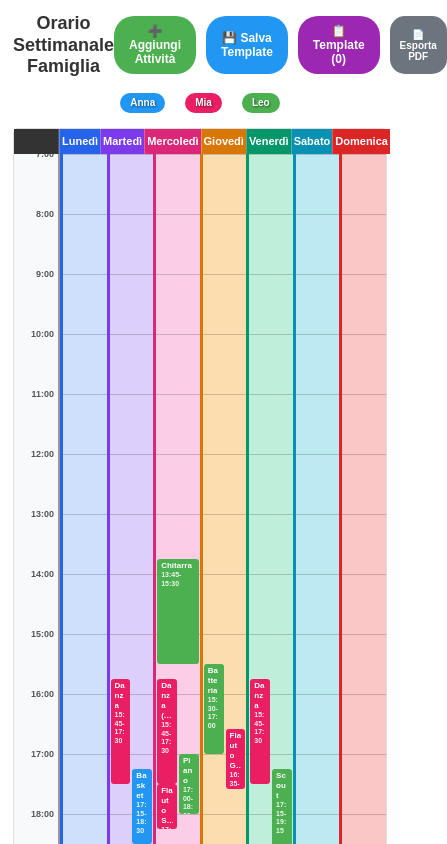
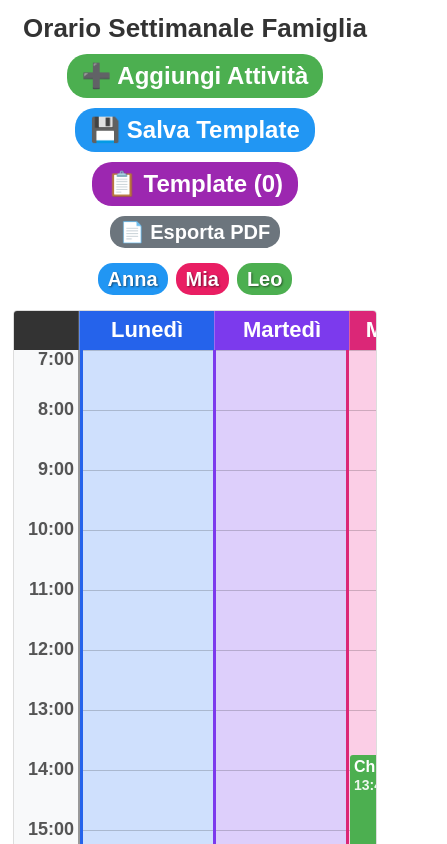
Before and after one commit to MihaelaAghirculesei/intelligent-family-calendar, an Angular app in the folder angular-version/: page / in a window 390 px wide. Shown: the top 844 px of the page, 447 px wide, since content can reach past the window. Built offline with nearby package versions, Linux system fonts and the light colour scheme.

Commit message:
style: enlarge on-screen text and keep the header usable at any width

```diff
--- a/angular-version/src/app/components/calendar/calendar.component.css
+++ b/angular-version/src/app/components/calendar/calendar.component.css
@@ -1,6 +1,6 @@
 :host {
     font-family: Arial, sans-serif;
-    font-size: 11px;
+    font-size: 22px;
     line-height: 1.2;
     display: block;
 }
@@ -10,24 +10,37 @@
     max-width: 1400px;
 }
 
+/* Title and buttons share one row when there is room; otherwise the buttons
+   drop below the title as a block instead of squeezing each label onto
+   several lines. */
 .header-row {
     display: flex;
+    flex-wrap: wrap;
     align-items: center;
     justify-content: space-between;
+    gap: 10px;
     margin-bottom: 15px;
 }
 
 h1 {
     color: #333;
     margin: 0;
-    font-size: 18px;
+    font-size: 36px;
     text-align: center;
     flex: 1;
+    white-space: nowrap;
 }
 
 .header-buttons {
     display: flex;
+    flex-wrap: wrap;
+    justify-content: center;
     gap: 10px;
+    margin: 0 auto;
+}
+
+.header-buttons button {
+    white-space: nowrap;
 }
 
 .add-btn {
@@ -37,7 +50,7 @@ h1 {
     padding: 8px 15px;
     border-radius: 20px;
     cursor: pointer;
-    font-size: 12px;
+    font-size: 24px;
     font-weight: bold;
     transition: background-color 0.3s;
 }
@@ -53,7 +66,7 @@ h1 {
     padding: 8px 15px;
     border-radius: 20px;
     cursor: pointer;
-    font-size: 12px;
+    font-size: 24px;
     font-weight: bold;
     transition: background-color 0.3s;
 }
@@ -69,7 +82,7 @@ h1 {
     padding: 8px 15px;
     border-radius: 20px;
     cursor: pointer;
-    font-size: 12px;
+    font-size: 24px;
     font-weight: bold;
     transition: background-color 0.3s;
 }
@@ -92,7 +105,7 @@ h1 {
     padding: 4px 10px;
     border-radius: 15px;
     cursor: pointer;
-    font-size: 10px;
+    font-size: 20px;
     font-weight: bold;
     transition: background-color 0.3s;
 }
@@ -113,6 +126,7 @@ h1 {
 
 .legend {
     display: flex;
+    flex-wrap: wrap;
     justify-content: center;
     gap: 20px;
     margin-bottom: 15px;
@@ -126,7 +140,7 @@ h1 {
     border-radius: 15px;
     font-weight: bold;
     color: white;
-    font-size: 10px;
+    font-size: 20px;
     text-shadow: 1px 1px 2px rgba(0,0,0,0.5);
 }
 
@@ -142,7 +156,7 @@ h1 {
 }
 
 .hour-gutter-header {
-    width: 44px;
+    width: 64px;
     flex-shrink: 0;
     border-right: 1px solid #555;
 }
@@ -152,7 +166,7 @@ h1 {
     color: white;
     text-align: center;
     padding: 6px 2px;
-    font-size: 11px;
+    font-size: 22px;
     font-weight: bold;
     border-left: 1px solid rgba(255,255,255,0.25);
 }
@@ -256,7 +270,7 @@ h1 {
 
 .hour-gutter {
     position: relative;
-    width: 44px;
+    width: 64px;
     flex-shrink: 0;
     background-color: #f8f9fa;
     border-right: 2px solid #999;
@@ -268,9 +282,19 @@ h1 {
     right: 4px;
     transform: translateY(-50%);
     text-align: right;
-    font-size: 9px;
+    font-size: 18px;
     font-weight: bold;
     color: #555;
+}
+
+/* The first label sits on the grid's top edge, so centering it on the line
+   hides its upper half under the sticky day header: nudge it down. */
+.hour-label:first-child {
+    transform: translateY(calc(-50% + 10px));
+}
+
+.pdf-export .hour-label:first-child {
+    transform: translateY(-50%);
 }
 
 .day-column {
@@ -297,7 +321,7 @@ h1 {
 }
 
 .activity-content {
-    font-size: 8px;
+    font-size: 16px;
     line-height: 1.25;
 }
 
@@ -312,7 +336,7 @@ h1 {
 }
 
 .activity-time {
-    font-size: 7px;
+    font-size: 14px;
     opacity: 0.9;
     white-space: normal;
     overflow-wrap: break-word;
@@ -369,7 +393,7 @@ h1 {
     background: rgba(255,255,255,0.9);
     border-radius: 2px;
     padding: 2px 4px;
-    font-size: 9px;
+    font-size: 18px;
     font-weight: bold;
     color: #333;
 }
@@ -379,7 +403,7 @@ h1 {
     background: rgba(255,255,255,0.9);
     border-radius: 2px;
     padding: 2px 4px;
-    font-size: 9px;
+    font-size: 18px;
     font-weight: bold;
     color: #333;
 }
@@ -395,7 +419,7 @@ h1 {
     border: none;
     border-radius: 2px;
     padding: 1px 4px;
-    font-size: 9px;
+    font-size: 18px;
     cursor: pointer;
     font-weight: bold;
 }
@@ -458,7 +482,7 @@ h1 {
     color: white;
     border-radius: 2px;
     padding: 1px 3px;
-    font-size: 8px;
+    font-size: 16px;
     cursor: pointer;
     font-weight: bold;
     height: fit-content;
@@ -472,10 +496,39 @@ h1 {
 @media (max-width: 900px) {
     .container {
         padding: 5px;
+        box-sizing: border-box;
     }
 
     :host {
-        font-size: 9px;
+        font-size: 18px;
+    }
+
+    h1 {
+        font-size: 26px;
+        white-space: normal;
+    }
+
+    /* Seven readable columns don't fit a phone screen: give each day a
+       minimum width and let the grid scroll sideways inside its own box
+       instead of widening the whole page. */
+    .calendar-grid {
+        overflow-x: auto;
+    }
+
+    .grid-header,
+    .grid-body {
+        width: max-content;
+        min-width: 100%;
+    }
+
+    .day-header,
+    .day-column {
+        flex: 1 0 130px;
+    }
+
+    .legend {
+        flex-wrap: wrap;
+        gap: 8px;
     }
 }
 
```
